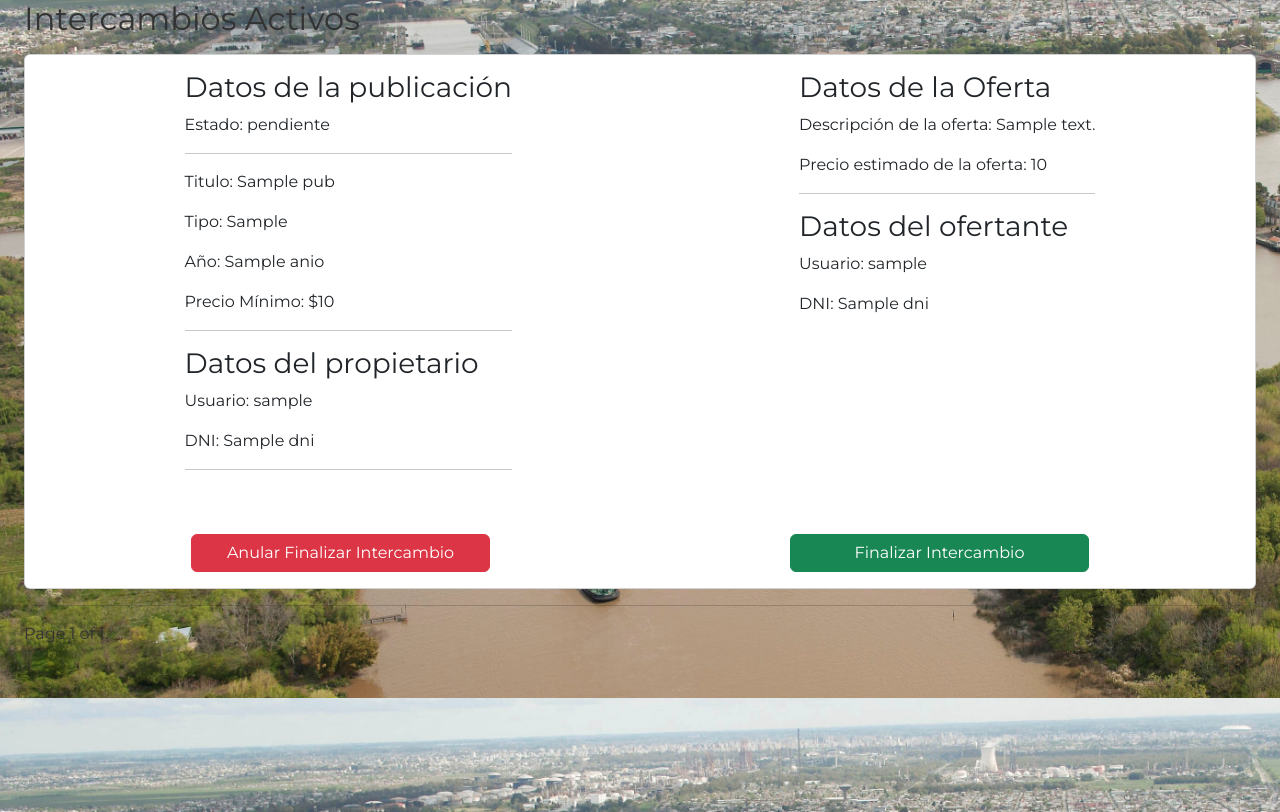
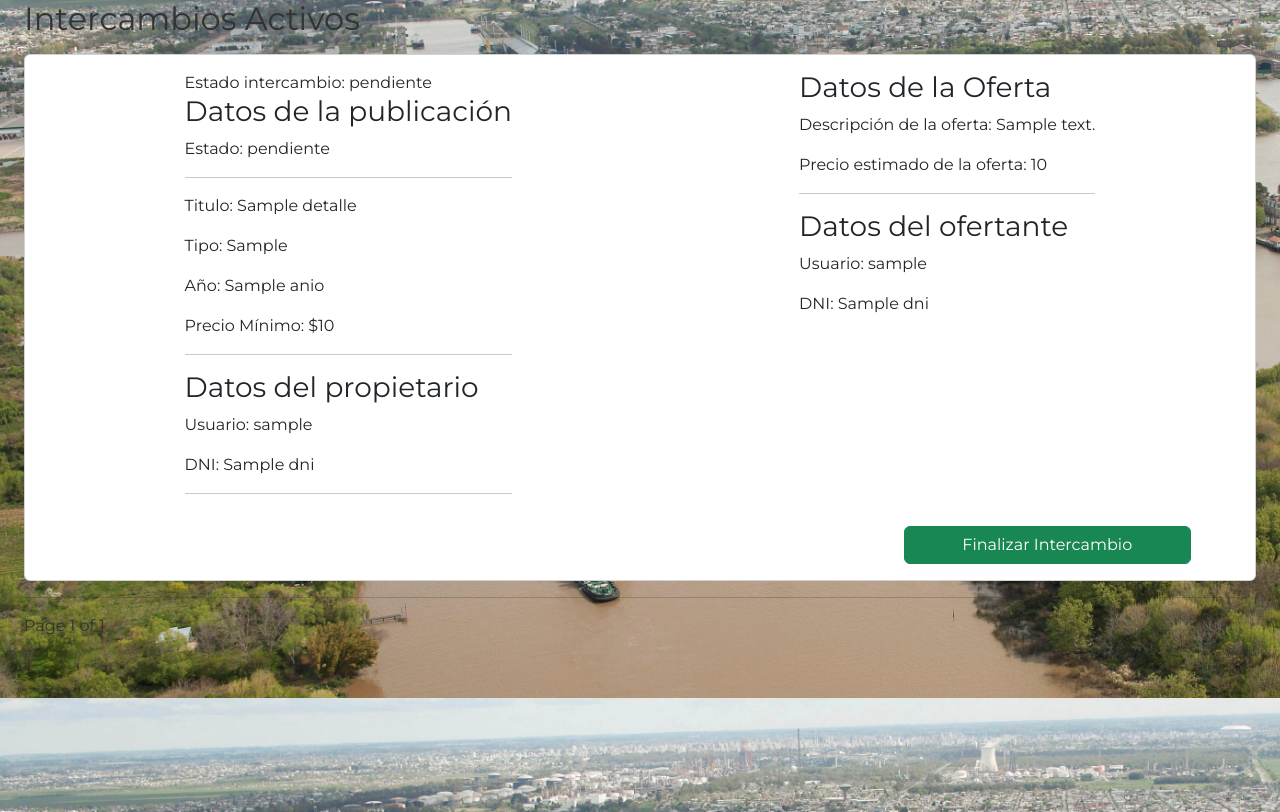
Before and after one commit to agustina-soto/marDeIntercambios, a Django app: template templates/Intercambios/ver_intercambios_activos.html in a window 1280 px wide. Shown: the part 102-914 px from the top of the page. Run offline with Django 5.2, Linux system fonts and the light colour scheme; the template is opened without the code that fills it: most values are stand-ins (such as "Sample title", 1, 10 or a date in 2020).

Commit message:
Hago cambios en vistas de intercambios activos, botones dinamicos, muestra de estados de intercambio

```diff
--- a/Aplicaciones/Modelos/estados.py
+++ b/Aplicaciones/Modelos/estados.py
@@ -1,6 +1,6 @@
 ESTADO_PUBLICACION = [
         ('pendiente', 'Pendiente'),
-        ('validada', 'Validada'),
+        ('aceptada', 'Aceptada'),
         ('eliminada', 'Eliminada'),
     ]
 
--- a/templates/AdministracionPublicaciones/ver_publicaciones_para_validar.html
+++ b/templates/AdministracionPublicaciones/ver_publicaciones_para_validar.html
@@ -51,7 +51,6 @@
 </div>
 {% endif %}
 <script>
-    console.log("Hey");
     function cargarJustificacion (id){
         console.log(id);
         // let selectorProducto = document.getElementById("#justificacion"+id);
--- a/templates/Intercambios/historial_intercambios.html
+++ b/templates/Intercambios/historial_intercambios.html
@@ -2,6 +2,9 @@
 {% block content %}
 
 <h2>Historial de Intercambios</h2>
+{% if not intercambios %}
+<div>No se encontraron intercambios realizados</div>
+{% else %}
 {% for int in intercambios %}
 <div class="card my-3 p-3">
     <div>
@@ -59,4 +62,6 @@
     </span>
 </div>
 
+{% endif %}
+
 {% endblock %}
--- a/templates/Intercambios/ver_intercambios_activos.html
+++ b/templates/Intercambios/ver_intercambios_activos.html
@@ -2,42 +2,52 @@
 {% block content %}
 
 <h2>Intercambios Activos</h2>
+{% if not publicaciones %}
+<div>No se encontraron intercambios activos</div>
+{% else %}
 {% for pub in publicaciones %}
 <div class="card my-3 p-3">
     <div class="d-flex justify-content-around">
         <div>
             <div>
+                Estado intercambio: {{pub.estado_intercambio}}
+            </div>
+            <div>
                 <h3>Datos de la publicación</h3>
-                <p>Estado: {{pub.estado}}</p>
+                <p>Estado: {{pub.detalle.estado}}</p>
                 <hr>
-                <p>Titulo: {{pub.titulo}}</p>
-                <p>Tipo: {{pub.tipo_embarcacion}}</p>
-                <p>Año: {{pub.anio}}</p>
-                <p>Precio Mínimo: ${{pub.precio_minimo}}</p>
+                <p>Titulo: {{pub.detalle.titulo}}</p>
+                <p>Tipo: {{pub.detalle.tipo_embarcacion}}</p>
+                <p>Año: {{pub.detalle.anio}}</p>
+                <p>Precio Mínimo: ${{pub.detalle.precio_minimo}}</p>
                 <hr>
             </div>
             <div>
                 <h3>Datos del propietario</h3>
-                <p>Usuario: {{pub.autor.username}}</p>
-                <p>DNI: {{pub.autor.dni}}</p>
+                <p>Usuario: {{pub.detalle.autor.username}}</p>
+                <p>DNI: {{pub.detalle.autor.dni}}</p>
                 <hr>
             </div>
         </div>
         <div>
             <h3>Datos de la Oferta</h3>
-            <p>Descripción de la oferta: {{pub.oferta_aceptada.descripcion}}</p>
-            <p>Precio estimado de la oferta: {{pub.oferta_aceptada.precio_estimado}}</p>
+            <p>Descripción de la oferta: {{pub.detalle.oferta_aceptada.descripcion}}</p>
+            <p>Precio estimado de la oferta: {{pub.detalle.oferta_aceptada.precio_estimado}}</p>
             <hr>
             <h3>Datos del ofertante</h3>
-            <p>Usuario: {{pub.oferta_aceptada.autor.username}}</p>
-            <p>DNI: {{pub.oferta_aceptada.autor.dni}}</p>
+            <p>Usuario: {{pub.detalle.oferta_aceptada.autor.username}}</p>
+            <p>DNI: {{pub.detalle.oferta_aceptada.autor.dni}}</p>
         </div>
     </div>
-    <div class="mt-5 d-flex justify-content-around">
-        <a id="" class="w-25 btn btn-danger" href="/intercambios/anular_finalizacion_intercambio/{{pub.id}}">Anular
-            Finalizar Intercambio</a>
-            <a id="" class="w-25 btn btn-success" href="/intercambios/finalizar_intercambio/{{pub.id}}">Finalizar
-                Intercambio</a>
+    <div class="mt-3 d-flex justify-content-end pe-5">
+        {% if pub.estado_intercambio == 'pendiente' %}
+        <a id="" class="w-25 btn btn-success" href="/intercambios/finalizar_intercambio/{{pub.detalle.id}}">Finalizar
+            Intercambio</a>
+        {% elif pub.estado_intercambio == 'aceptado' %}
+
+            <a id="" class="w-25 btn btn-danger" href="/intercambios/anular_finalizacion_intercambio/{{pub.detalle.id}}">Anular
+                Finalizar Intercambio</a>
+        {% endif %}
 
     </div>
 </div>
@@ -62,5 +72,6 @@
         {% endif %}
     </span>
 </div>
+{% endif %}
 
 {% endblock %}
```
Also changed, not shown: Aplicaciones/Intercambios/views.py (+40 -5 lines).
